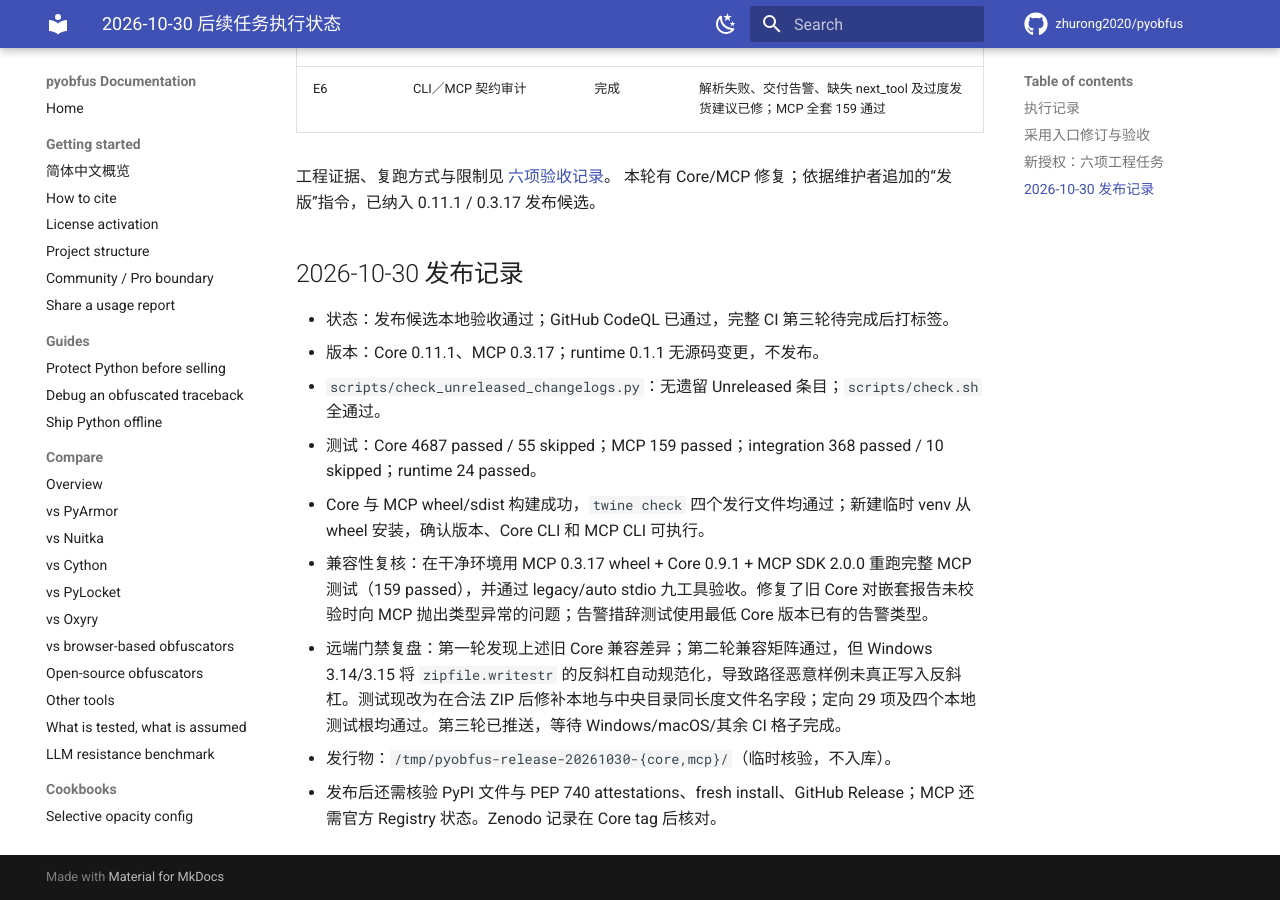
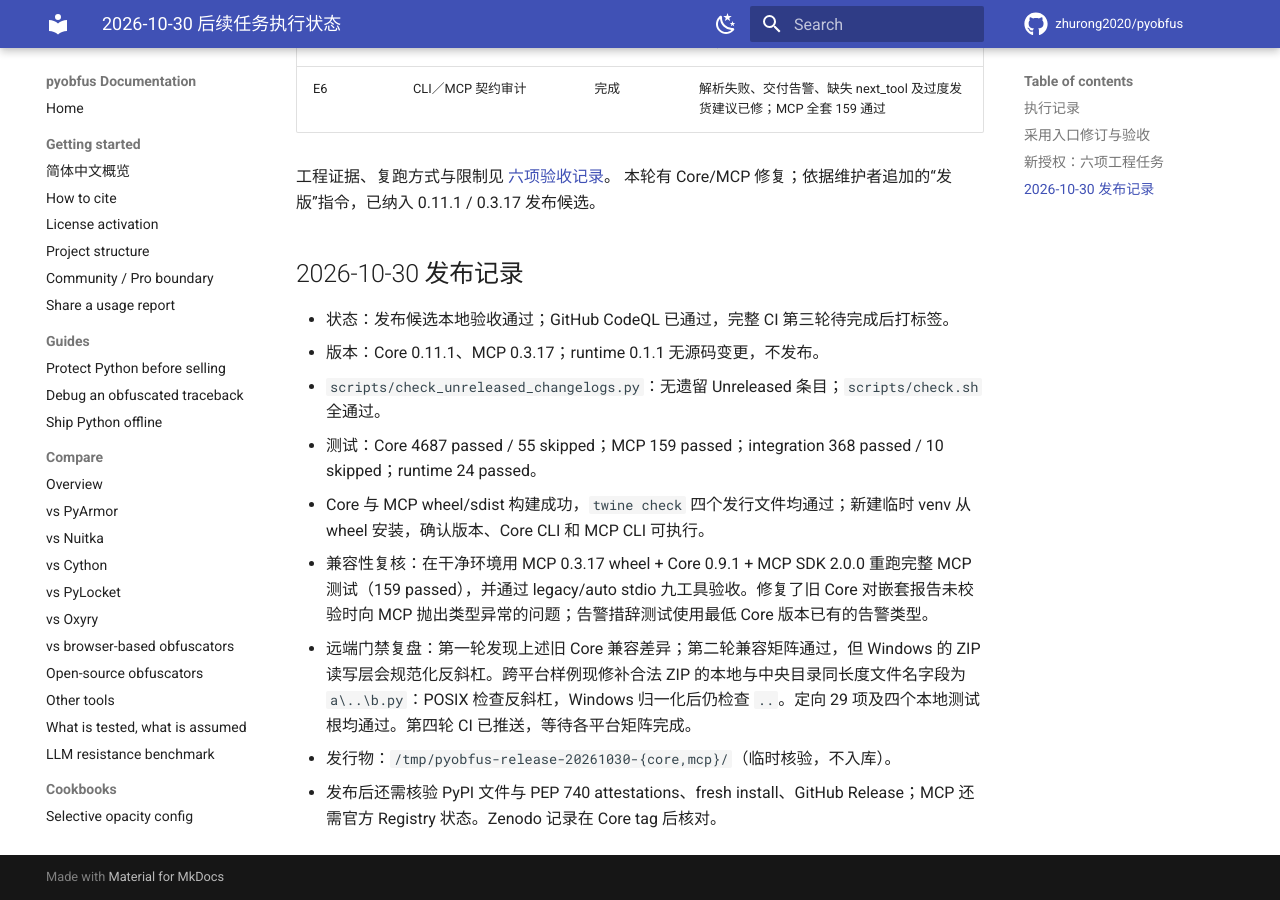
Before and after one commit to zhurong2020/pyobfus, an MkDocs documentation site: the page built from docs/EXECUTION_PROGRESS_2026-10-30.md, in a window 1280 px wide and 900 px high, scrolled down 2411 px. Built offline with MkDocs 1.6.1 and Material for MkDocs 9.7.7, drawn with Linux system fonts in a browser that asks for light colours; comment, search, counter and statistics services are not loaded.

```diff
--- a/docs/EXECUTION_PROGRESS_2026-10-30.md
+++ b/docs/EXECUTION_PROGRESS_2026-10-30.md
@@ -75,6 +75,6 @@ payload 和 `PreflightReport.to_dict()`：完成的 `--check` 报告有 `exit_co
 - 测试：Core 4687 passed / 55 skipped；MCP 159 passed；integration 368 passed / 10 skipped；runtime 24 passed。
 - Core 与 MCP wheel/sdist 构建成功，`twine check` 四个发行文件均通过；新建临时 venv 从 wheel 安装，确认版本、Core CLI 和 MCP CLI 可执行。
 - 兼容性复核：在干净环境用 MCP 0.3.17 wheel + Core 0.9.1 + MCP SDK 2.0.0 重跑完整 MCP 测试（159 passed），并通过 legacy/auto stdio 九工具验收。修复了旧 Core 对嵌套报告未校验时向 MCP 抛出类型异常的问题；告警措辞测试使用最低 Core 版本已有的告警类型。
-- 远端门禁复盘：第一轮发现上述旧 Core 兼容差异；第二轮兼容矩阵通过，但 Windows 3.14/3.15 将 `zipfile.writestr` 的反斜杠自动规范化，导致路径恶意样例未真正写入反斜杠。测试现改为在合法 ZIP 后修补本地与中央目录同长度文件名字段；定向 29 项及四个本地测试根均通过。第三轮已推送，等待 Windows/macOS/其余 CI 格子完成。
+- 远端门禁复盘：第一轮发现上述旧 Core 兼容差异；第二轮兼容矩阵通过，但 Windows 的 ZIP 读写层会规范化反斜杠。跨平台样例现修补合法 ZIP 的本地与中央目录同长度文件名字段为 `a\..\b.py`：POSIX 检查反斜杠，Windows 归一化后仍检查 `..`。定向 29 项及四个本地测试根均通过。第四轮 CI 已推送，等待各平台矩阵完成。
 - 发行物：`/tmp/pyobfus-release-20261030-{core,mcp}/`（临时核验，不入库）。
 - 发布后还需核验 PyPI 文件与 PEP 740 attestations、fresh install、GitHub Release；MCP 还需官方 Registry 状态。Zenodo 记录在 Core tag 后核对。
```
Also changed, not shown: 1 other file.
